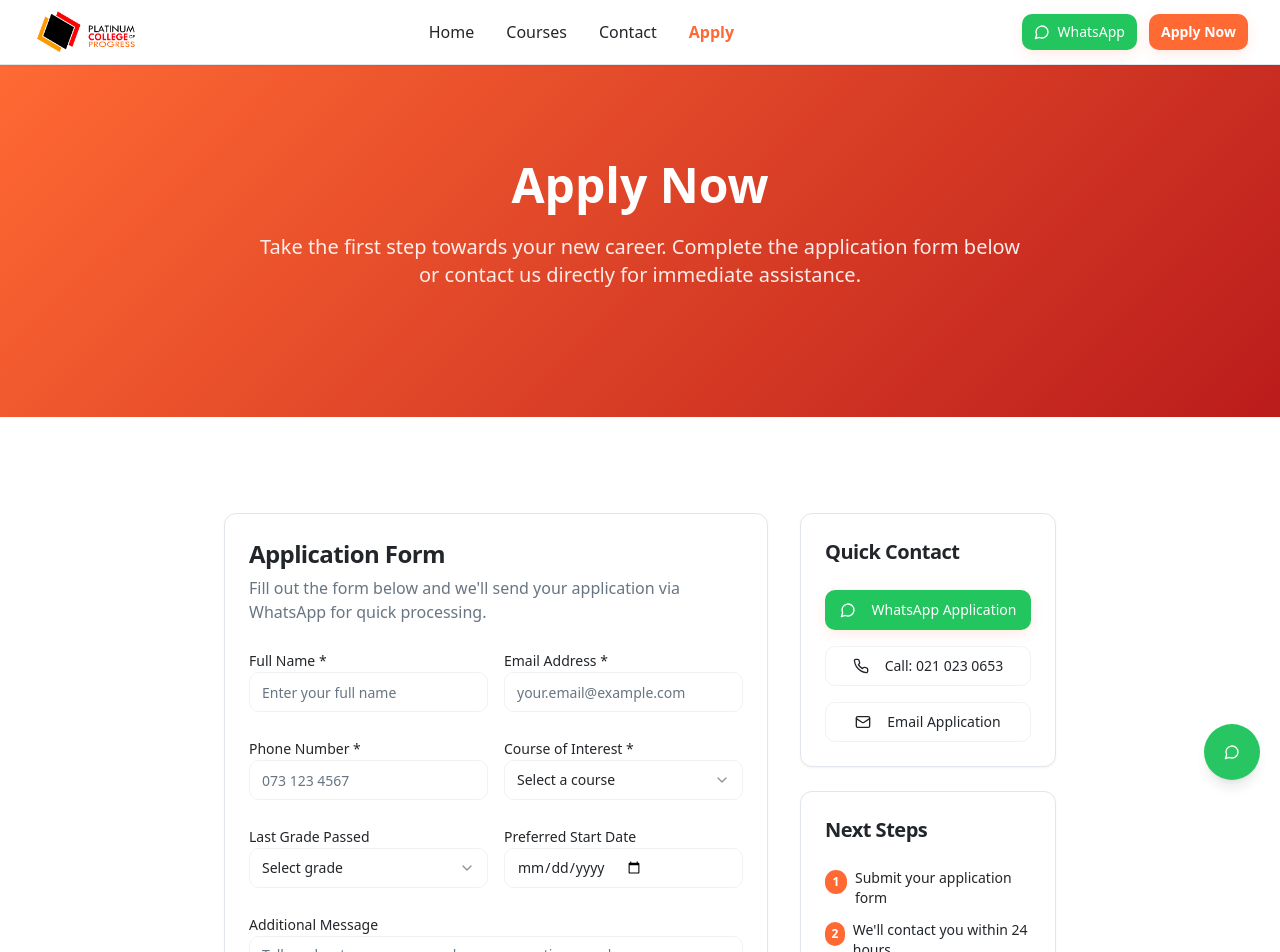
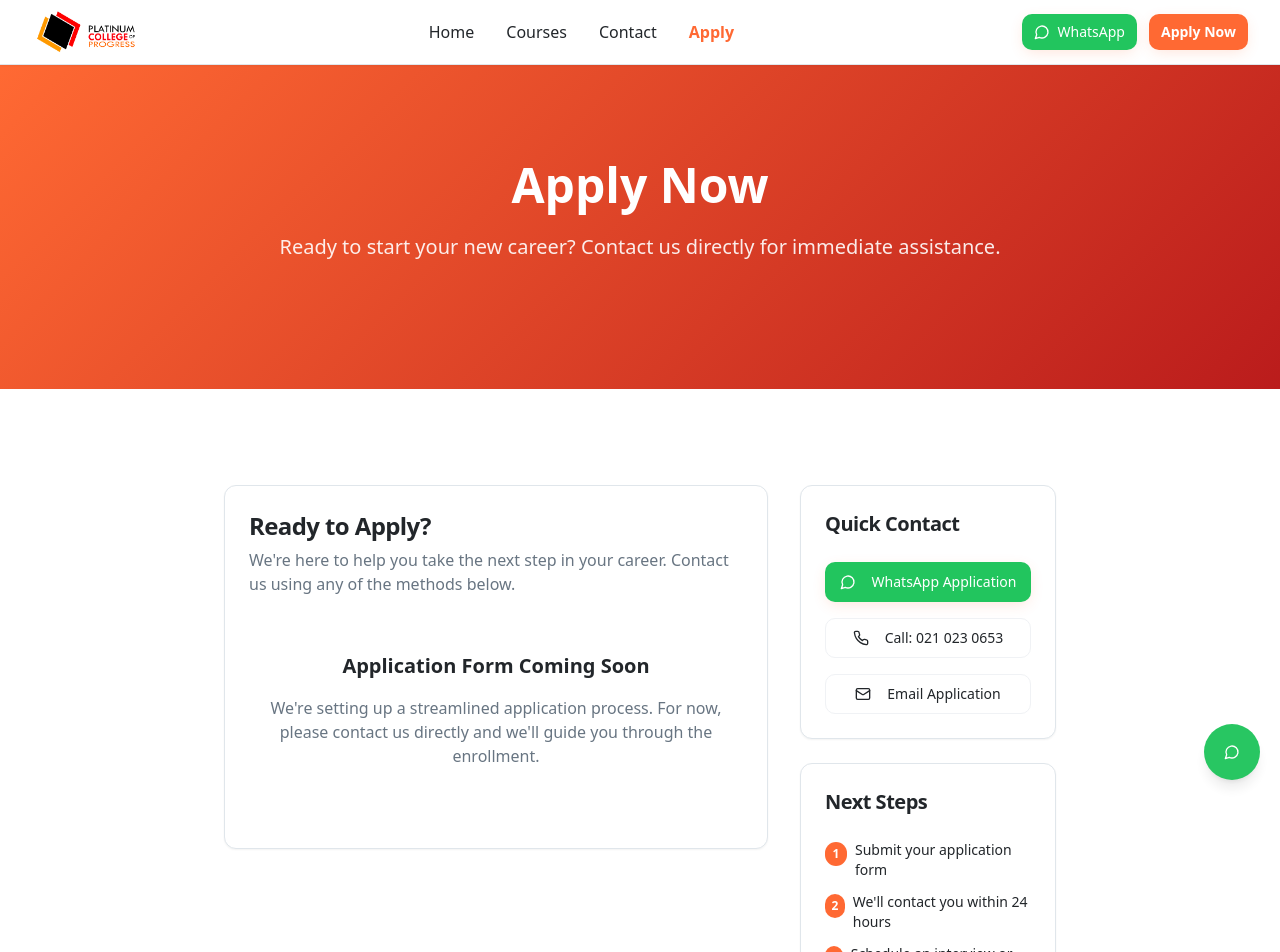
Before and after one commit to smangele123/platinum-courses-hub, a React (Vite) app: page /apply in a window 1280 px wide. Shown: the top 952 px of the page. Built offline with nearby package versions, Linux system fonts and the light colour scheme.

Commit message:
Remove enroll button and hero
Remove the "Apply Now" button from the hero section and the hero image. The application process will be handled externally via Jotform.

```diff
--- a/src/pages/Apply.tsx
+++ b/src/pages/Apply.tsx
@@ -77,8 +77,7 @@ Message: ${formData.message}`;
             Apply Now
           </h1>
           <p className="text-xl text-white/90 mb-8 max-w-3xl mx-auto">
-            Take the first step towards your new career. Complete the application form below
-            or contact us directly for immediate assistance.
+            Ready to start your new career? Contact us directly for immediate assistance.
           </p>
         </div>
       </section>
@@ -86,113 +85,22 @@ Message: ${formData.message}`;
       <section className="py-16 lg:py-24">
         <div className="max-w-4xl mx-auto px-4 sm:px-6 lg:px-8">
           <div className="grid grid-cols-1 lg:grid-cols-3 gap-8">
-            {/* Application Form */}
+            {/* Application Info */}
             <div className="lg:col-span-2">
               <Card className="card-shadow">
                 <CardHeader>
-                  <CardTitle className="text-2xl text-tertiary">Application Form</CardTitle>
+                  <CardTitle className="text-2xl text-tertiary">Ready to Apply?</CardTitle>
                   <p className="text-muted-foreground">
-                    Fill out the form below and we'll send your application via WhatsApp for quick processing.
+                    We're here to help you take the next step in your career. Contact us using any of the methods below.
                   </p>
                 </CardHeader>
                 <CardContent>
-                  <form onSubmit={handleSubmit} className="space-y-6">
-                    <div className="grid grid-cols-1 md:grid-cols-2 gap-4">
-                      <div>
-                        <Label htmlFor="fullName">Full Name *</Label>
-                        <Input
-                          id="fullName"
-                          type="text"
-                          required
-                          value={formData.fullName}
-                          onChange={(e) => setFormData({...formData, fullName: e.target.value})}
-                          placeholder="Enter your full name"
-                        />
-                      </div>
-                      <div>
-                        <Label htmlFor="email">Email Address *</Label>
-                        <Input
-                          id="email"
-                          type="email"
-                          required
-                          value={formData.email}
-                          onChange={(e) => setFormData({...formData, email: e.target.value})}
-                          placeholder="your.email@example.com"
-                        />
-                      </div>
-                    </div>
-
-                    <div className="grid grid-cols-1 md:grid-cols-2 gap-4">
-                      <div>
-                        <Label htmlFor="phone">Phone Number *</Label>
-                        <Input
-                          id="phone"
-                          type="tel"
-                          required
-                          value={formData.phone}
-                          onChange={(e) => setFormData({...formData, phone: e.target.value})}
-                          placeholder="073 123 4567"
-                        />
-                      </div>
-                      <div>
-                        <Label htmlFor="course">Course of Interest *</Label>
-                        <Select value={formData.course} onValueChange={(value) => setFormData({...formData, course: value})}>
-                          <SelectTrigger>
-                            <SelectValue placeholder="Select a course" />
-                          </SelectTrigger>
-                          <SelectContent>
-                            {courses.map((course) => (
-                              <SelectItem key={course} value={course}>
-                                {course}
-                              </SelectItem>
-                            ))}
-                          </SelectContent>
-                        </Select>
-                      </div>
-                    </div>
-
-                    <div className="grid grid-cols-1 md:grid-cols-2 gap-4">
-                      <div>
-                        <Label htmlFor="grade">Last Grade Passed</Label>
-                        <Select value={formData.grade} onValueChange={(value) => setFormData({...formData, grade: value})}>
-                          <SelectTrigger>
-                            <SelectValue placeholder="Select grade" />
-                          </SelectTrigger>
-                          <SelectContent>
-                            <SelectItem value="grade-9">Grade 9</SelectItem>
-                            <SelectItem value="grade-10">Grade 10</SelectItem>
-                            <SelectItem value="grade-11">Grade 11</SelectItem>
-                            <SelectItem value="grade-12">Grade 12 / Matric</SelectItem>
-                            <SelectItem value="higher">Higher Education</SelectItem>
-                          </SelectContent>
-                        </Select>
-                      </div>
-                      <div>
-                        <Label htmlFor="startDate">Preferred Start Date</Label>
-                        <Input
-                          id="startDate"
-                          type="date"
-                          value={formData.startDate}
-                          onChange={(e) => setFormData({...formData, startDate: e.target.value})}
-                        />
-                      </div>
-                    </div>
-
-                    <div>
-                      <Label htmlFor="message">Additional Message</Label>
-                      <Textarea
-                        id="message"
-                        rows={4}
-                        value={formData.message}
-                        onChange={(e) => setFormData({...formData, message: e.target.value})}
-                        placeholder="Tell us about your career goals or any questions you have..."
-                      />
-                    </div>
-
-                    <Button type="submit" variant="cta" size="lg" className="w-full">
-                      Submit Application
-                    </Button>
-                  </form>
+                  <div className="text-center py-8">
+                    <h3 className="text-xl font-semibold text-tertiary mb-4">Application Form Coming Soon</h3>
+                    <p className="text-muted-foreground mb-6">
+                      We're setting up a streamlined application process. For now, please contact us directly and we'll guide you through the enrollment.
+                    </p>
+                  </div>
                 </CardContent>
               </Card>
             </div>
--- a/src/pages/Courses.tsx
+++ b/src/pages/Courses.tsx
@@ -77,8 +77,8 @@ const Courses = () => {
             Choose from our range of accredited courses designed to get you job-ready quickly.
             All courses include internship support and job placement assistance.
           </p>
-          <Button variant="tertiary" size="xl" asChild>
-            <Link to="/apply">Apply Now</Link>
+          <Button variant="secondary" size="xl" asChild>
+            <Link to="/contact">Contact Us</Link>
           </Button>
         </div>
       </section>
--- a/src/pages/Index.tsx
+++ b/src/pages/Index.tsx
@@ -187,8 +187,8 @@ const Index = () => {
               Don't wait – spaces are limited. Contact us today to secure your spot in our next intake.
             </p>
             <div className="flex flex-col sm:flex-row gap-4 justify-center">
-              <Button variant="tertiary" size="xl" asChild>
-                <Link to="/apply">Apply Now</Link>
+              <Button variant="secondary" size="xl" asChild>
+                <Link to="/contact">Contact Us</Link>
               </Button>
               <Button
                 variant="outline"
```
